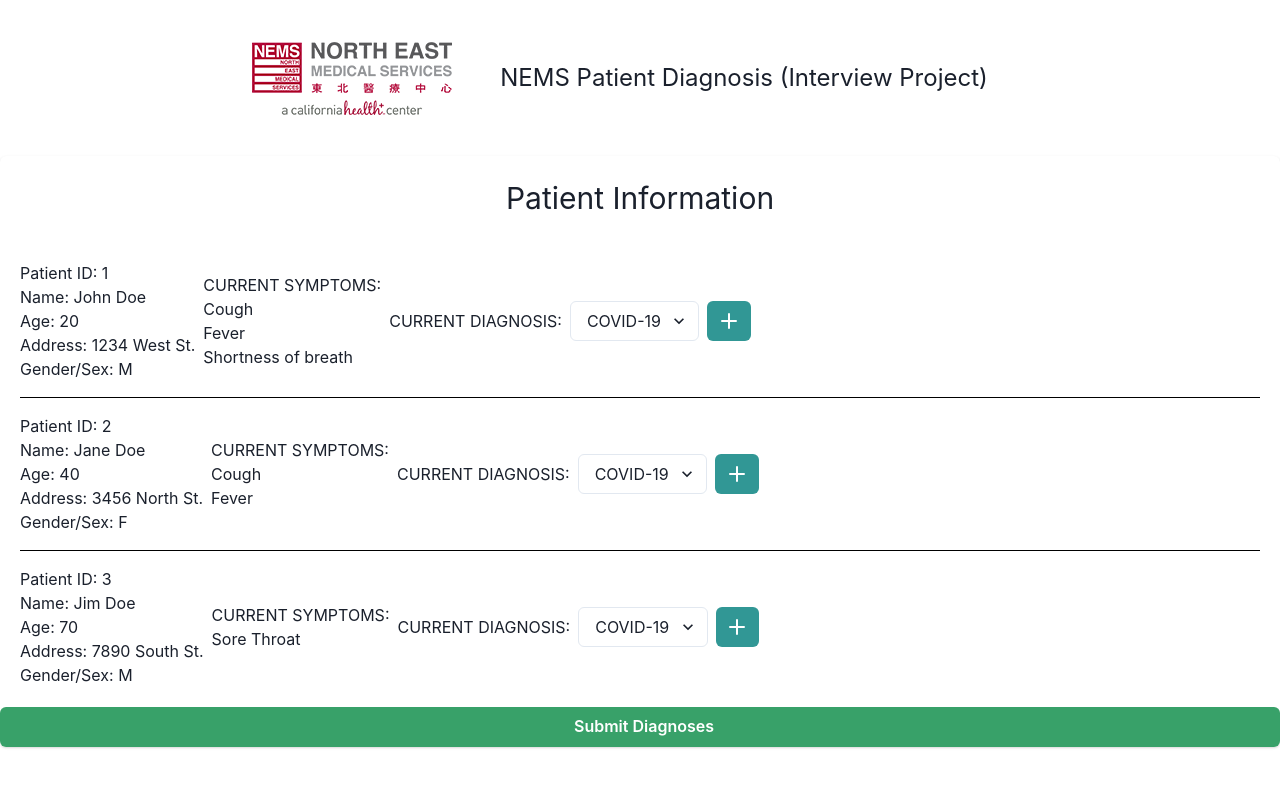
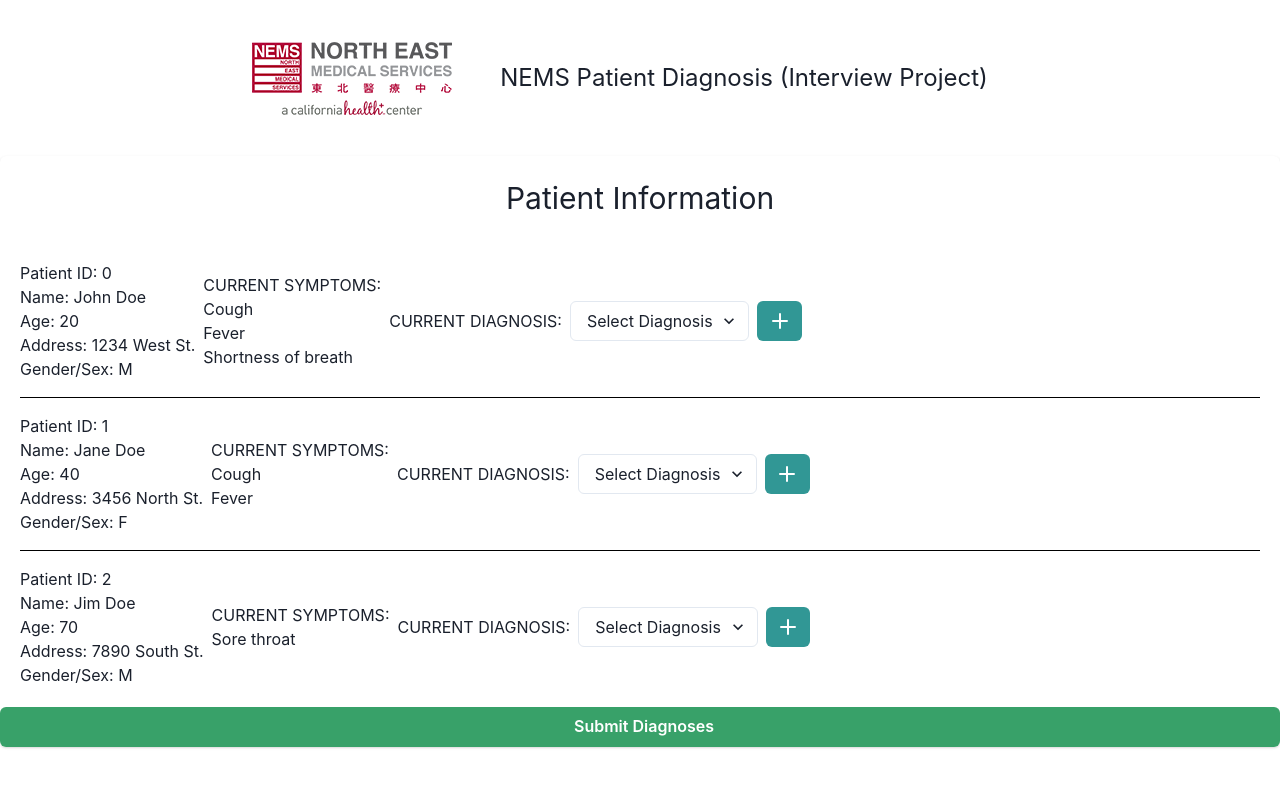
Before and after one commit to ryan-ching/patient-diagnoses, a React (Create React App) app: page / in a window 1280 px wide. Shown: the top 786 px of the page. Built offline with nearby package versions, Linux system fonts and the light colour scheme.

Commit message:
restructured code for clarity, added filtering and sorting for possible diagnoses

```diff
--- a/src/App.js
+++ b/src/App.js
@@ -1,17 +1,45 @@
-import React from 'react';
+import react from 'react';
+import {Box, Text, HStack, Stack, Card, CardHeader, CardBody, StackDivider} from '@chakra-ui/react';
+import Header from './components/Header';
 import PatientSection from './components/PatientSection';
-import DiagnosisSection from './components/DiagnosisSection';
-import { ChakraProvider } from '@chakra-ui/react';
-
-import Header from './components/Header';
+import SubmitSection from './components/SubmitSection';
+import {ChakraProvider} from '@chakra-ui/react';
+import {diagnosisList, patientList} from './components/Data';
 
 function App() {
-  return (
-    <ChakraProvider>
+  const [patientStatus, setPatientStatus] = react.useState([...patientList]);
+    const handleAddDiagnosis = (patientId, diagnosisIndex) => {
+        const updatedPatient = patientList.map((patient) => {
+            if (patient.id === patientId) {
+                return {
+                    ...patient,
+                    diagnoses: [...patient.diagnoses, diagnosisList[diagnosisIndex]]
+                }
+            }
+            return patient;
+        })
+        setPatientStatus(updatedPatient);
+    }
+    return (
+      <ChakraProvider>
         <Header />
-        <PatientSection />
-    </ChakraProvider>
-  );
+        <Card>
+            <CardHeader>
+                <Text fontSize="3xl" display="flex" justifyContent="center">Patient Information</Text>
+            </CardHeader>
+            <CardBody>
+            <Stack divider={<StackDivider borderColor="black"/>} spacing="4">
+            {patientList.map((patient) => (
+                <HStack>
+                  <PatientSection patient={patient} onAddDiagnosis={handleAddDiagnosis}/>
+                </HStack>
+            ))}
+            </Stack>
+            </CardBody>
+            <SubmitSection />
+        </Card>
+        </ChakraProvider>
+    )
 }
 
 export default App;
--- a/src/components/Data.js
+++ b/src/components/Data.js
@@ -1,6 +1,6 @@
 export const patientList = [
     {
-        id: 1,
+        id: 0,
         name: "John Doe",
         age: 20,
         address: "1234 West St.",
@@ -9,7 +9,7 @@ export const patientList = [
         diagnoses: []
     },
     {
-        id: 2,
+        id: 1,
         name: "Jane Doe",
         age: 40,
         address: "3456 North St.",
@@ -18,12 +18,12 @@ export const patientList = [
         diagnoses: []
     },
     {
-        id: 3,
+        id: 2,
         name: "Jim Doe",
         age: 70,
         address: "7890 South St.",
         gender: "M",
-        symptoms: ["Sore Throat"],
+        symptoms: ["Sore throat"],
         diagnoses: []
     },
 ]
@@ -34,7 +34,7 @@ export const symptomsList = ["Cough", "Fever", "Shortness of breath", "Sore thro
 export const diagnosisList = [
     {
         name: "COVID-19",
-        symptoms: ["Cough", "Fever", "Shortness of breath", "Sore throat", "Loss of taste" , "Loss of smell"]
+        symptoms: ["Cough", "Fever", "Shortness of breath", "Loss of taste" , "Loss of smell"]
     },
     {
         name: "Flu",
--- a/src/components/DiagnosisSection.js
+++ /dev/null
@@ -1,58 +0,0 @@
-import React from "react";
-import { diagnosisList } from "./Data";
-import {Select, Box, Text, Button, HStack} from '@chakra-ui/react'
-import {AddIcon} from '@chakra-ui/icons'
-const DiagnosisSection = ({patient}) => {
-    const [selectDiagnosis, setSelectDiagnosis] = React.useState('');
-
-    const filteredDiagnosis = diagnosisList.filter((diagnosis) => {
-        return diagnosisList.filter((diagnosis) => {
-            (diagnosis.symptoms.includes(patient.symptoms))
-        })
-    });
-
-    const handleChange = (e) => {
-        console.log("clicked change")
-        e.preventDefault();
-        setSelectDiagnosis(e.target.value);
-        console.log({selectDiagnosis})
-    }
-
-    const handleAddDiagnosis = () => {
-        console.log("clicked add")
-        if (selectDiagnosis !== '') {
-            setSelectDiagnosis([...patient.diagnoses, selectDiagnosis]);
-        }
-        console.log({selectDiagnosis})
-    }
-    return (
-        <Box>
-            <HStack>
-                <Box>
-                    <Text>CURRENT SYMPTOMS:</Text>
-                    {patient.symptoms.map((symptom) => (
-                        <Text>{symptom}</Text>
-                    ))}
-                </Box>
-                <Box>
-                    <Text>CURRENT DIAGNOSIS:</Text>
-                    {patient.diagnoses.map((diagnosis) => (
-                        <Text>{diagnosis}</Text>
-                    ))}
-                </Box>
-                <HStack>
-                    <Select value={selectDiagnosis} onChange={handleChange} placeHolder="Select Diagnosis">
-                        {diagnosisList.map((diagnosis, index) => (
-                            <option value={diagnosis.name}>{diagnosis.name}</option>
-                        ))}
-                    </Select>
-                    <Button colorScheme="teal" variant="solid" onClick={handleAddDiagnosis}>
-                        <AddIcon />
-                    </Button>
-                </HStack>
-            </HStack>
-        </Box>
-    );
-}
-
-export default DiagnosisSection;
--- a/src/components/PatientInfo.js
+++ /dev/null
@@ -1,35 +0,0 @@
-import react from 'react';
-import {Box, Text, HStack, Flex} from '@chakra-ui/react';
-import DiagnosisSection from './DiagnosisSection';
-import {diagnosisList, patientList} from './Data';
-const PatientInfo = ({patient}) => {
-    const [patientStatus, setPatientStatus] = react.useState([...patientList]);
-    const handleAddDiagnosis = (patientId, diagnosisIndex) => {
-        const updatedPatient = patientList.map((patient) => {
-            if (patient.id === patientId) {
-                return {
-                    ...patient,
-                    diagnoses: [...patient.diagnoses, diagnosisList[diagnosisIndex]]
-                }
-            }
-            return patient;
-        })
-        setPatientStatus(updatedPatient);
-    }
-    return (
-        <HStack>
-            <Box>
-                <Text>Patient ID: {patient.id}</Text>
-                <Text>Name: {patient.name}</Text>
-                <Text>Age: {patient.age}</Text>
-                <Text>Address: {patient.address}</Text>
-                <Text>Gender/Sex: {patient.gender}</Text>
-            </Box>
-            <Box>
-                <DiagnosisSection patient={patient} onAddDiagnosis={handleAddDiagnosis}/>
-            </Box>
-        </HStack>
-    )
-}
-
-export default PatientInfo;
--- a/src/components/PatientSection.js
+++ b/src/components/PatientSection.js
@@ -1,25 +1,69 @@
 import React from "react";
-import { patientList, diagnosisList, symptomsList} from "./Data";
-import PatientInfo from "./PatientInfo";
-import SubmitSection from "./SubmitSection";
-import {Select, Box, Card, CardHeader, CardBody, Stack, Text, StackDivider, Button} from '@chakra-ui/react'
+import { diagnosisList } from "./Data";
+import {Select, Box, Text, Button, HStack} from '@chakra-ui/react'
+import {AddIcon} from '@chakra-ui/icons'
+const PatientSection = ({patient}) => {
+    const [selectDiagnosis, setSelectDiagnosis] = React.useState('');
 
-const PatientSection = () => {
+    const filteredDiagnosis = diagnosisList.filter((diagnosis) => {
+        return diagnosis.symptoms.some(symptom => patient.symptoms.includes(symptom));
+    })
+    .sort((a, b) => {
+        const aSymptoms = a.symptoms.filter(symptom => patient.symptoms.includes(symptom)).length;
+        const bSymptoms = b.symptoms.filter(symptom => patient.symptoms.includes(symptom)).length;
+        return bSymptoms - aSymptoms;
+    });
+
+    const handleChange = (e) => {
+        console.log("clicked change")
+        e.preventDefault();
+        setSelectDiagnosis(e.target.value);
+        console.log({selectDiagnosis})
+    }
+
+    const handleAddDiagnosis = () => {
+        console.log("clicked add")
+        if (selectDiagnosis !== '') {
+            setSelectDiagnosis([...patient.diagnoses, selectDiagnosis]);
+        }
+        console.log({selectDiagnosis})
+    }
     return (
-        <Card>
-            <CardHeader>
-                <Text fontSize="3xl" display="flex" justifyContent="center">Patient Information</Text>
-            </CardHeader>
-            <CardBody>
-            <Stack divider={<StackDivider borderColor="black"/>} spacing="4">
-            {patientList.map((patient) => (
-                    <PatientInfo patient={patient} />
-            ))}
-            </Stack>
-            </CardBody>
-            <SubmitSection />
-        </Card>
+        <Box>
+            <HStack>
+                <Box>
+                    <Text>Patient ID: {patient.id}</Text>
+                    <Text>Name: {patient.name}</Text>
+                    <Text>Age: {patient.age}</Text>
+                    <Text>Address: {patient.address}</Text>
+                    <Text>Gender/Sex: {patient.gender}</Text>
+                </Box>
+                <Box>
+                    <Text>CURRENT SYMPTOMS:</Text>
+                    {patient.symptoms.map((symptom) => (
+                        <Text>{symptom}</Text>
+                    ))}
+                </Box>
+                <Box>
+                    <Text>CURRENT DIAGNOSIS:</Text>
+                    {patient.diagnoses.map((diagnosis) => (
+                        <Text>{diagnosis}</Text>
+                    ))}
+                </Box>
+                <HStack>
+                    <Select value={selectDiagnosis} onChange={handleChange}>
+                        <option value="" disabled selected hidden>Select Diagnosis </option>
+                        {filteredDiagnosis.map((diagnosis, index) => (
+                            <option value={diagnosis.name}>{diagnosis.name}</option>
+                        ))}
+                    </Select>
+                    <Button colorScheme="teal" variant="solid" onClick={handleAddDiagnosis}>
+                        <AddIcon />
+                    </Button>
+                </HStack>
+            </HStack>
+        </Box>
     );
-};
+}
 
 export default PatientSection;
```
